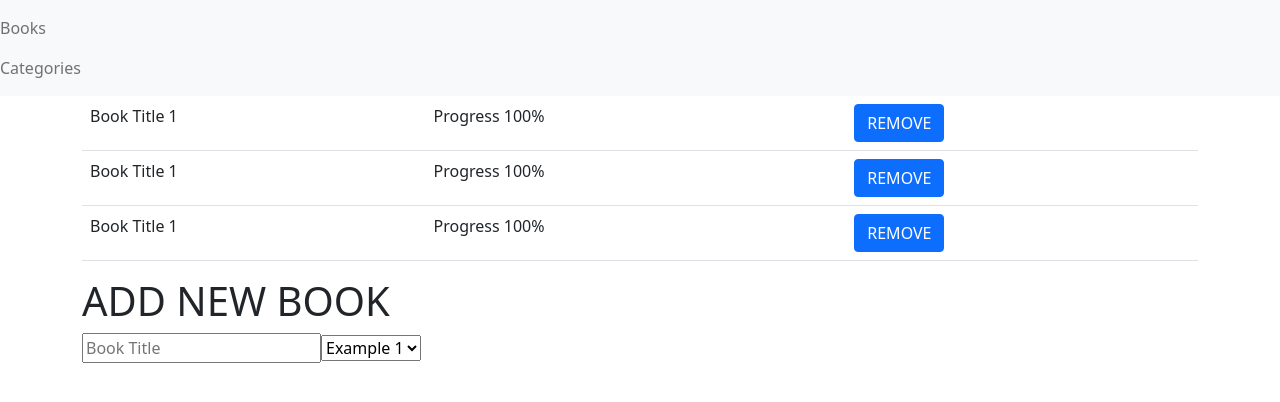
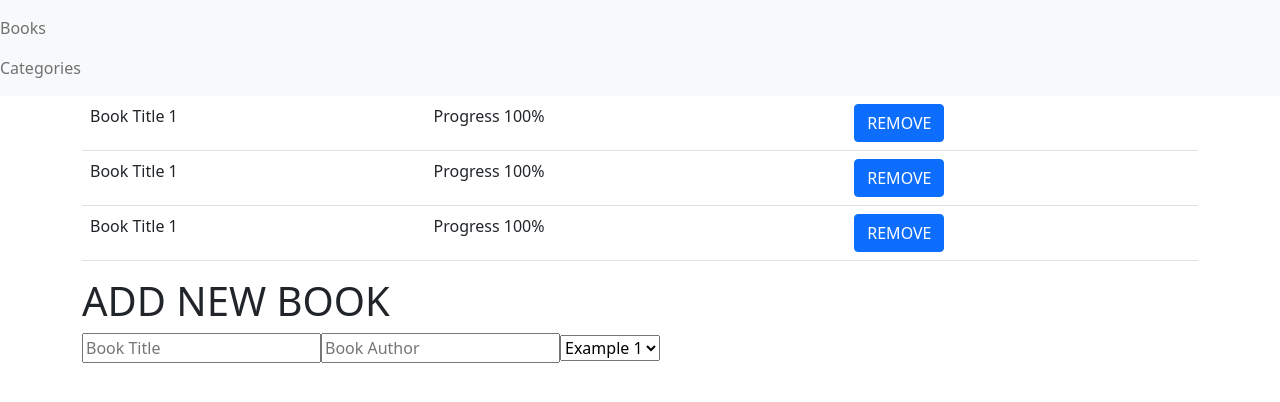
Before and after one commit to mike2611/book-store, a React (Create React App) app: page / in a window 1280 px wide. Shown: the top 402 px of the page. Built offline with nearby package versions, Linux system fonts and the light colour scheme.

Commit message:
Add input Autho title

```diff
--- a/src/components/FormBook.js
+++ b/src/components/FormBook.js
@@ -2,6 +2,7 @@ const FormBook = () => (
   <form>
     <h1>ADD NEW BOOK</h1>
     <input type="text" placeholder="Book Title" />
+    <input type="text" placeholder="Book Author" />
     <select placeholder="Category">
       <option>Example 1</option>
       <option>Example 2</option>
```
